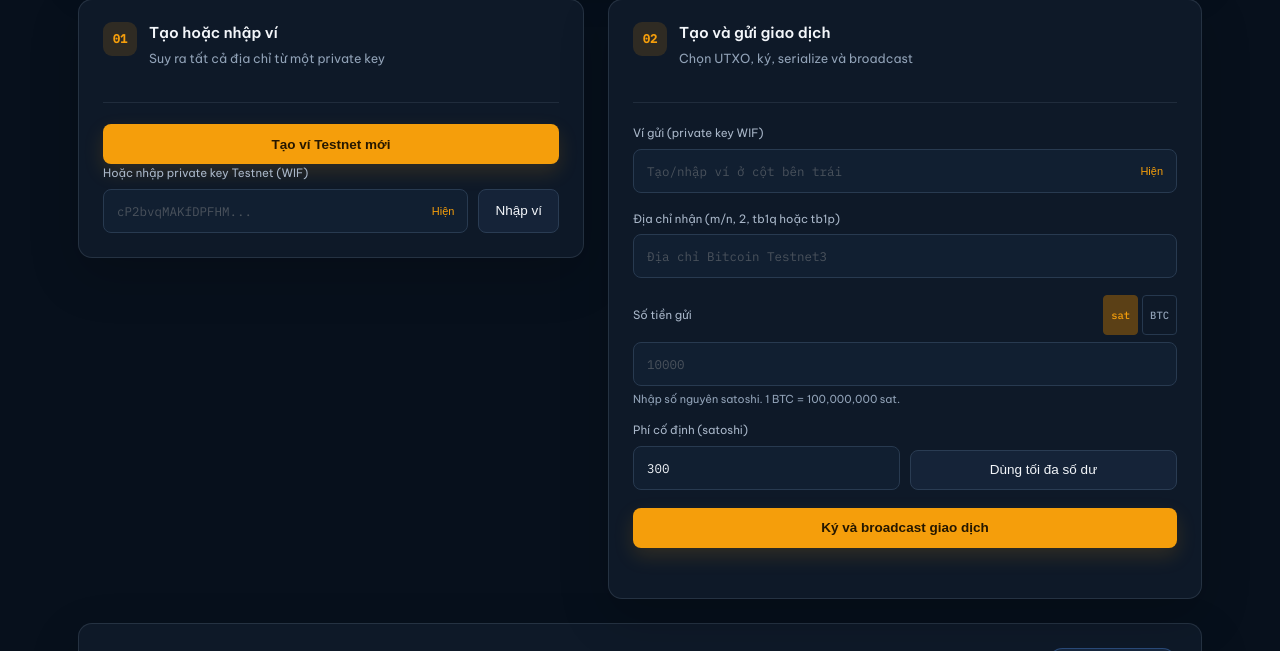
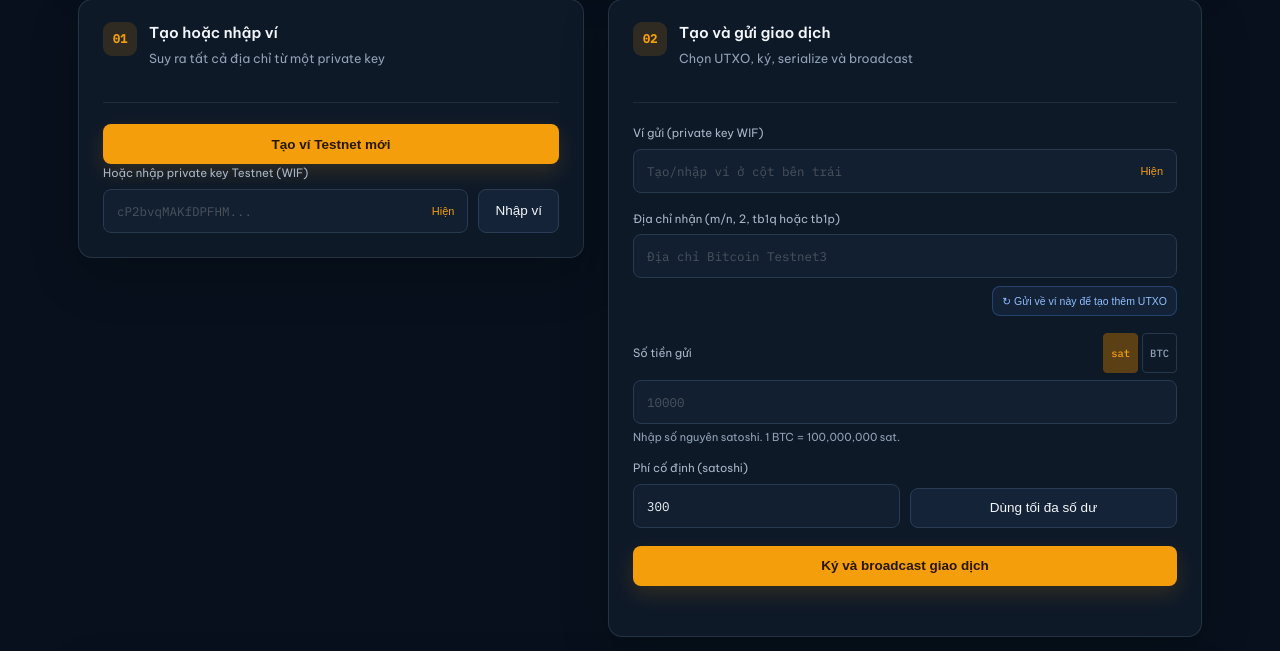
Before and after one commit to manhct2k5-pixel/bitcoin-testnet-wallet, a Flask app: page / in a window 1280 px wide. Shown: the part 573-1224 px from the top of the page. Run offline with Flask 3, Linux system fonts and the light colour scheme; some libraries are stand-ins or nearby versions.

Commit message:
Support self-send UTXO demonstrations

```diff
--- a/templates/index.html
+++ b/templates/index.html
@@ -709,6 +709,11 @@
     color:#B6C3D2; text-align:center; font-family:'IBM Plex Mono',monospace; font-size:11.5px;
   }
   .utxo-equation strong{ color:var(--accent); }
+  .self-send-row{ display:flex; justify-content:flex-end; margin-top:8px; }
+  .btn-self-send{
+    min-height:30px; padding:5px 9px; border:1px solid rgba(91,156,255,.28);
+    background:rgba(91,156,255,.07); color:#91BFFF; font-size:10.5px;
+  }
   @media (max-width:820px){
     .utxo-flow-grid{ grid-template-columns:1fr; }
     .tx-bridge{ min-height:130px; }
@@ -818,6 +823,9 @@
 
       <label>Địa chỉ nhận (m/n, 2, tb1q hoặc tb1p)</label>
       <input id="send-to" class="mono" autocomplete="off" placeholder="Địa chỉ Bitcoin Testnet3">
+      <div class="self-send-row">
+        <button type="button" class="btn-self-send" id="btn-self-send">↻ Gửi về ví này để tạo thêm UTXO</button>
+      </div>
 
       <label>
         <span>Số tiền gửi</span>
@@ -1023,21 +1031,29 @@ function renderUtxoFlow(flow){
 
   const after = $('utxo-after-list');
   after.innerHTML = '';
+  const ownAddresses = new Set([
+    ...currentUtxos.map(item => item.address),
+    ...Object.values(currentWallet?.addresses || {})
+  ]);
   (flow.unselected_utxos || []).forEach(item => {
     after.appendChild(createUtxoChip(item, 'kept', 'UTXO GIỮ NGUYÊN'));
   });
   (flow.outputs || []).forEach(output => {
     const item = {...output, txid: flow.txid};
     const isChange = output.role === 'change';
+    const isSelfSend = output.role === 'recipient' && ownAddresses.has(output.address);
     after.appendChild(createUtxoChip(
       item,
       isChange ? 'change' : 'recipient',
-      isChange ? 'CHANGE → VÍ GỬI' : 'UTXO MỚI → NGƯỜI NHẬN'
+      isChange ? 'CHANGE → VÍ GỬI' : (isSelfSend ? 'UTXO MỚI → CÙNG VÍ' : 'UTXO MỚI → NGƯỜI NHẬN')
     ));
   });
 
   const unselectedTotal = (flow.unselected_utxos || []).reduce((sum, item) => sum + Number(item.value), 0);
-  $('utxo-after-total').textContent = formatSat(unselectedTotal + Number(flow.change_sat));
+  const ownedOutputTotal = (flow.outputs || [])
+    .filter(output => output.role === 'change' || ownAddresses.has(output.address))
+    .reduce((sum, output) => sum + Number(output.value), 0);
+  $('utxo-after-total').textContent = formatSat(unselectedTotal + ownedOutputTotal);
   $('utxo-equation').innerHTML = `<strong>${formatSat(flow.total_in_sat)}</strong> = ${formatSat(flow.amount_sat)} gửi + ${formatSat(flow.change_sat)} change + ${formatSat(flow.effective_fee_sat)} phí`;
   $('utxo-section').scrollIntoView?.({behavior:'smooth', block:'start'});
 }
@@ -1064,6 +1080,18 @@ $('btn-copy-wif').addEventListener('click', () => {
 });
 $('btn-copy-txid').addEventListener('click', () => {
   if ($('result-txid').textContent) copyText($('result-txid').textContent, $('btn-copy-txid'));
+});
+
+$('btn-self-send').addEventListener('click', () => {
+  const status = $('send-status');
+  if (!currentWallet){
+    status.textContent = 'Hãy tạo hoặc nhập ví trước để lấy địa chỉ P2WPKH.';
+    status.className = 'status err';
+    return;
+  }
+  $('send-to').value = currentWallet.addresses['P2WPKH (native segwit)'];
+  status.textContent = 'Đã chọn địa chỉ của chính ví. Giao dịch này sẽ tạo thêm UTXO sau khi trừ phí.';
+  status.className = 'status ok';
 });
 
 /* ---------- flow explainer toggle ---------- */
```
Also changed, not shown: README.md.
